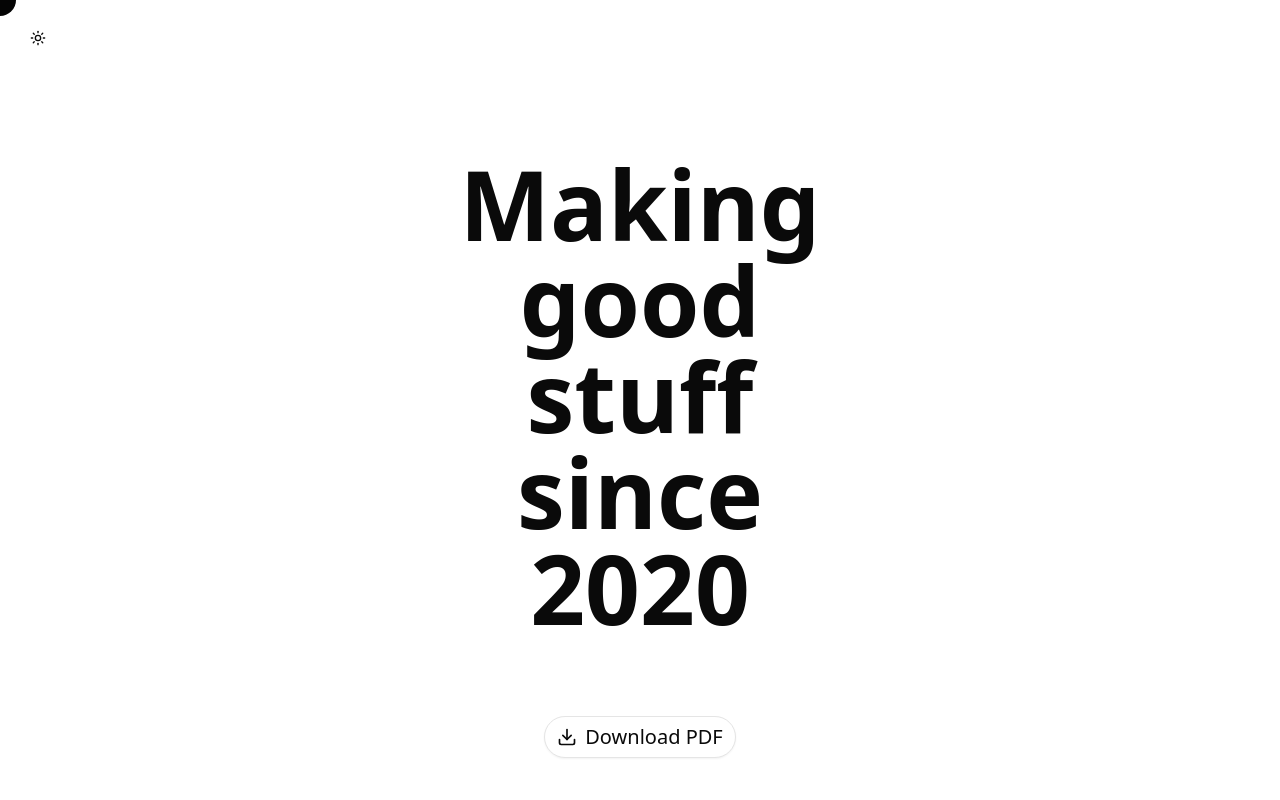
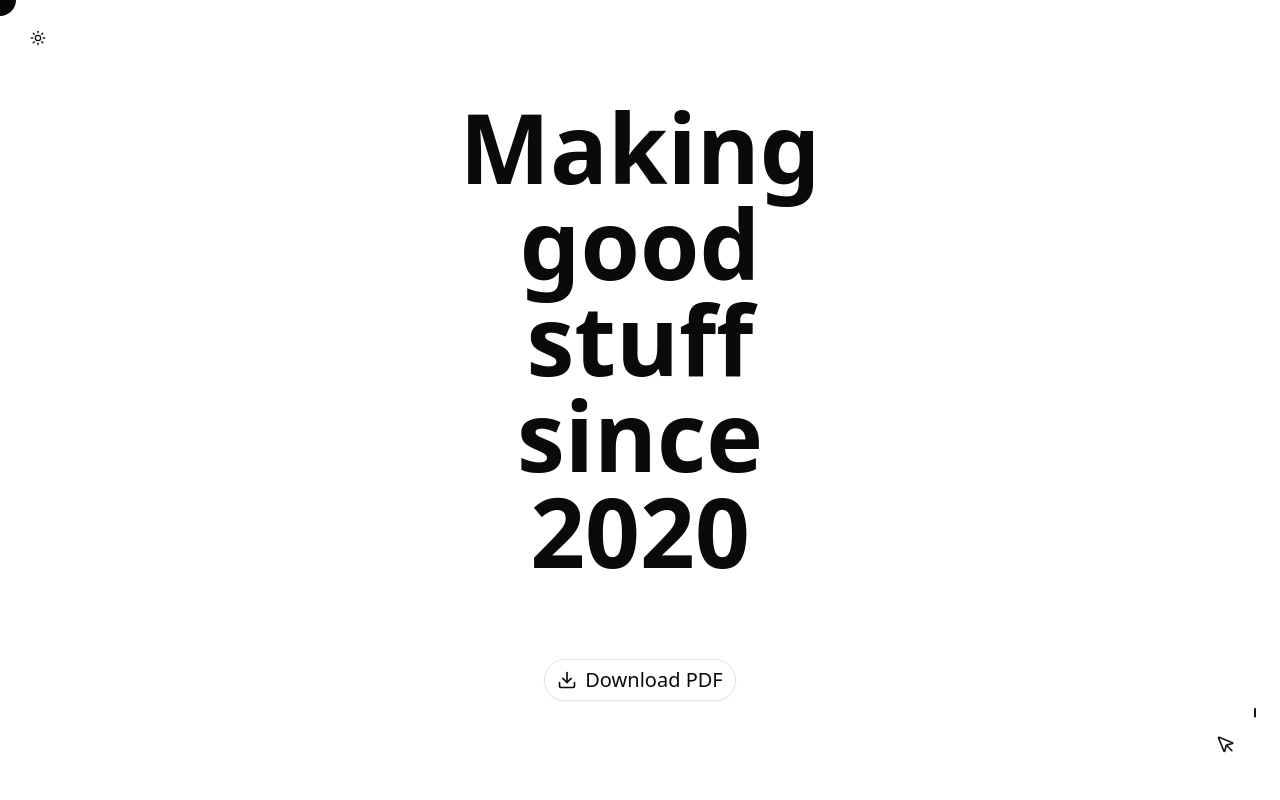
Before and after one commit to unisol1020/cv, a Next.js app: page / in a window 1280 px wide. Shown: the top 800 px of the page. Built offline with nearby package versions, Linux system fonts and the light colour scheme.

Commit message:
Enhance layout and introduce ScrollIndicator component
- Updated Header component to be fixed at the top for better accessibility.
- Modified Layout component to include ScrollIndicator for improved user navigation.
- Added new ScrollIndicator component to provide a visual cue for scrolling actions.

```diff
--- a/src/components/Header.tsx
+++ b/src/components/Header.tsx
@@ -2,7 +2,7 @@ import { ThemeToggle } from "./ThemeToggle";
 
 export default function Header() {
   return (
-    <header className="flex items-center justify-between w-full p-6">
+    <header className="flex items-center justify-between w-full p-6 fixed top-0 left-0 right-0 z-10">
       <ThemeToggle />
     </header>
   );
--- a/src/components/Layout.tsx
+++ b/src/components/Layout.tsx
@@ -1,13 +1,15 @@
 import { PropsWithChildren } from "react";
 import Header from "./Header";
+import ScrollIndicator from "./ScrollIndicator";
 
 export default function Layout({ children }: PropsWithChildren) {
   return (
     <div>
       <Header />
 
-      <main className="relative flex min-h-svh flex-col bg-background max-w-screen-lg w-full mx-auto py-20">
+      <main className="relative flex min-h-svh flex-col bg-background max-w-screen-lg w-full mx-auto">
         {children}
+        <ScrollIndicator />
       </main>
     </div>
   );
--- /dev/null
+++ b/src/components/ScrollIndicator.tsx
@@ -0,0 +1,84 @@
+"use client";
+
+import { AnimatePresence, motion } from "framer-motion";
+import { MousePointer } from "lucide-react";
+import { useEffect, useState } from "react";
+
+export default function ScrollIndicator() {
+  const [showIndicator, setShowIndicator] = useState(true);
+
+  useEffect(() => {
+    const handleScroll = () => {
+      // Hide indicator when scrolled more than 100px from top
+      if (window.scrollY > 100) {
+        setShowIndicator(false);
+      } else {
+        setShowIndicator(true);
+      }
+    };
+
+    // Add scroll event listener
+    window.addEventListener("scroll", handleScroll);
+
+    // Check initial scroll position
+    handleScroll();
+
+    return () => {
+      // Clean up
+      window.removeEventListener("scroll", handleScroll);
+    };
+  }, []);
+
+  return (
+    <AnimatePresence>
+      {showIndicator && (
+        <motion.div
+          className="fixed bottom-6 right-6 z-50 cursor-pointer flex flex-row items-center gap-2"
+          initial={{ opacity: 0, y: 10 }}
+          animate={{
+            opacity: 1,
+            y: 0,
+            transition: { duration: 0.5 },
+          }}
+          exit={{
+            opacity: 0,
+            y: 10,
+            transition: { duration: 0.5 },
+          }}
+          whileHover={{ scale: 1.05 }}
+          onClick={() => window.scrollBy({ top: 300, behavior: "smooth" })}
+        >
+          <motion.div
+            className="flex h-10 w-10 items-center justify-center"
+            animate={{
+              y: [0, 5, 0],
+            }}
+            transition={{
+              repeat: Infinity,
+              duration: 1.5,
+              ease: "easeInOut",
+            }}
+          >
+            <MousePointer className="text-primary" size={20} />
+          </motion.div>
+
+          <div className="relative h-16 w-0.5 mx-auto mb-1">
+            <motion.div
+              className="absolute top-0 h-full w-full bg-primary rounded-full"
+              initial={{ scaleY: 0, originY: 0 }}
+              animate={{
+                scaleY: 1,
+                transition: {
+                  repeat: Infinity,
+                  duration: 1.5,
+                  ease: "easeInOut",
+                  repeatType: "reverse",
+                },
+              }}
+            />
+          </div>
+        </motion.div>
+      )}
+    </AnimatePresence>
+  );
+}
--- a/src/components/about/About.tsx
+++ b/src/components/about/About.tsx
@@ -9,8 +9,8 @@ const hiddenText = `Hiding\n bad\n stuff\n since\n 2020`;
 
 export default function About() {
   return (
-    <div className="flex flex-col items-center justify-center gap-20 w-full">
-      <div className="flex flex-col gap-20 min-h-svh">
+    <div className="flex flex-col items-center w-full">
+      <div className="flex flex-col gap-20 min-h-svh items-center justify-center">
         <HoverableText
           defaultText={defaultText}
           hiddenText={hiddenText}
```
